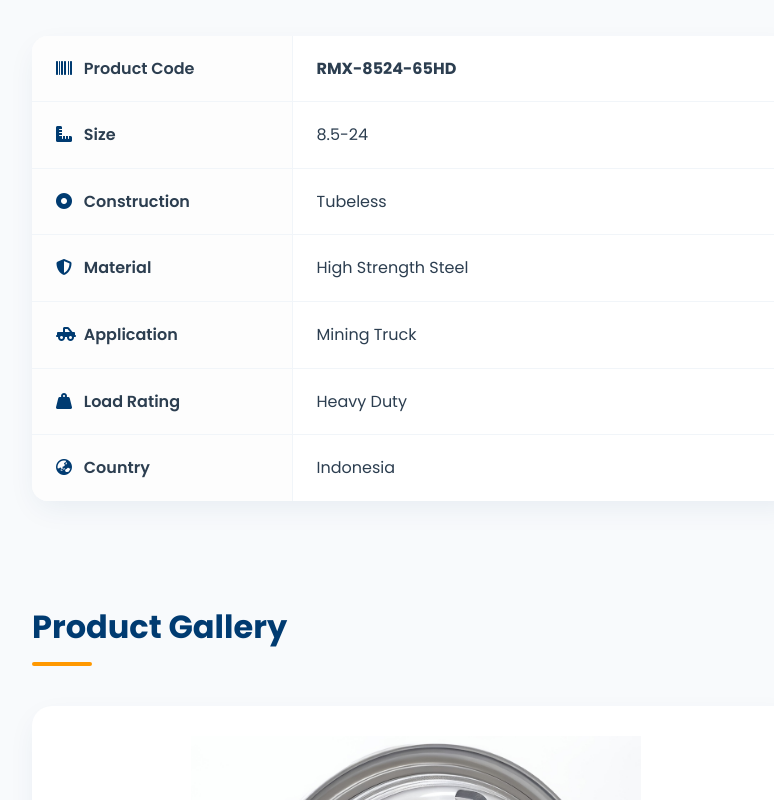
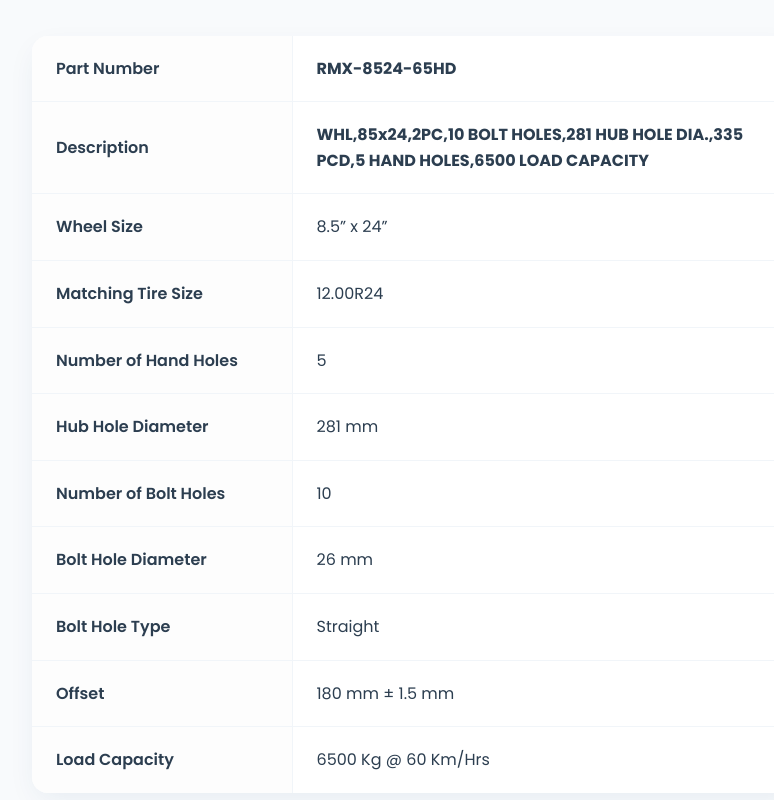
Before and after one commit to rimexbalikpapan/Mining-Expo-2026, a plain HTML site: page index.html in a window 1280 px wide. Shown: the part 1020-1820 px from the top of the page, without its empty margins (224-998 px from the left). Drawn offline with Linux system fonts and the light colour scheme.

Commit message:
RIMS Specification Detail

```diff
--- a/index.html
+++ b/index.html
@@ -62,32 +62,53 @@
       <div class="table-container">
         <table class="spec-table">
           <tr>
-            <td><i class="fa-solid fa-barcode"></i> Product Code</td>
+            <td>Part Number</td>
             <td><strong>RMX-8524-65HD</strong></td>
           </tr>
           <tr>
-            <td><i class="fa-solid fa-ruler-combined"></i> Size</td>
-            <td>8.5-24</td>
+            <td>Description</td>
+            <td>
+              <strong
+                >WHL,85x24,2PC,10 BOLT HOLES,281 HUB HOLE DIA.,335 PCD,5 HAND
+                HOLES,6500 LOAD CAPACITY</strong
+              >
+            </td>
           </tr>
           <tr>
-            <td><i class="fa-solid fa-circle-dot"></i> Construction</td>
-            <td>Tubeless</td>
+            <td>Wheel Size</td>
+            <td>8.5” x 24”</td>
           </tr>
           <tr>
-            <td><i class="fa-solid fa-shield-halved"></i> Material</td>
-            <td>High Strength Steel</td>
+            <td>Matching Tire Size</td>
+            <td>12.00R24</td>
           </tr>
           <tr>
-            <td><i class="fa-solid fa-truck-pickup"></i> Application</td>
-            <td>Mining Truck</td>
+            <td>Number of Hand Holes</td>
+            <td>5</td>
           </tr>
           <tr>
-            <td><i class="fa-solid fa-weight-hanging"></i> Load Rating</td>
-            <td>Heavy Duty</td>
+            <td>Hub Hole Diameter</td>
+            <td>281 mm</td>
           </tr>
           <tr>
-            <td><i class="fa-solid fa-earth-asia"></i> Country</td>
-            <td>Indonesia</td>
+            <td>Number of Bolt Holes</td>
+            <td>10</td>
+          </tr>
+          <tr>
+            <td>Bolt Hole Diameter</td>
+            <td>26 mm</td>
+          </tr>
+          <tr>
+            <td>Bolt Hole Type</td>
+            <td>Straight</td>
+          </tr>
+          <tr>
+            <td>Offset</td>
+            <td>180 mm ± 1.5 mm</td>
+          </tr>
+          <tr>
+            <td>Load Capacity</td>
+            <td>6500 Kg @ 60 Km/Hrs</td>
           </tr>
         </table>
       </div>
@@ -130,8 +151,8 @@
         <div class="contact-info">
           <h2>Need More Information?</h2>
           <p class="subtitle">
-            Hubungi tim ahli kami untuk konsultasi unit dan kustomisasi
-            spesifikasi.
+            Get in touch with our technical specialists for expert product
+            consultations and tailored equipment configurations.
           </p>
 
           <div class="contact-details">
@@ -140,15 +161,22 @@
               Indonesia
             </p>
             <p>
-              <i class="fa-solid fa-location-dot"></i> Balikpapan, Indonesia
+              <i class="fa-solid fa-location-dot"></i>Jl. Mulawarman No. 128 RT.
+              33 Balikpapan Selatan, Balikpapan, Kalimantan Timur, Indonesia
             </p>
-            <p><i class="fa-solid fa-phone"></i> +62 xxx xxxx xxxx</p>
-            <p><i class="fa-solid fa-envelope"></i> marketing@rimex.com</p>
+            <p><i class="fa-solid fa-phone"></i>+62 813 1429 721</p>
+            <p>
+              <i class="fa-solid fa-envelope"></i>
+              balikpapan.marketing@rimex.com
+            </p>
           </div>
         </div>
         <div class="contact-action">
-          <a href="#" class="button secondary-btn">
-            <i class="fa-solid fa-headset"></i> Contact Sales Representative
+          <a
+            href="https://wa.me/628131429721?text=Halo!%20saya%20tertarik%20dengan%20produk%20RMX-8524-65HD.%20Mohon%20informasi%20mengenai%20harga%20dan%20ketersediaannya.%20Terimakasih"
+            class="button secondary-btn"
+          >
+            <i class="fa-solid fa-headset"></i> Inquire Now with Sales
           </a>
         </div>
       </div>
@@ -157,16 +185,6 @@
     <footer>
       <p>© 2026 PT. RIMEX International Indonesia. All Rights Reserved.</p>
     </footer>
-
-    <a
-      class="whatsapp-float"
-      href="#"
-      target="_blank"
-      aria-label="Contact via WhatsApp"
-    >
-      <i class="fa-brands fa-whatsapp"></i>
-    </a>
-
     <script src="js/script.js"></script>
   </body>
 </html>
```
